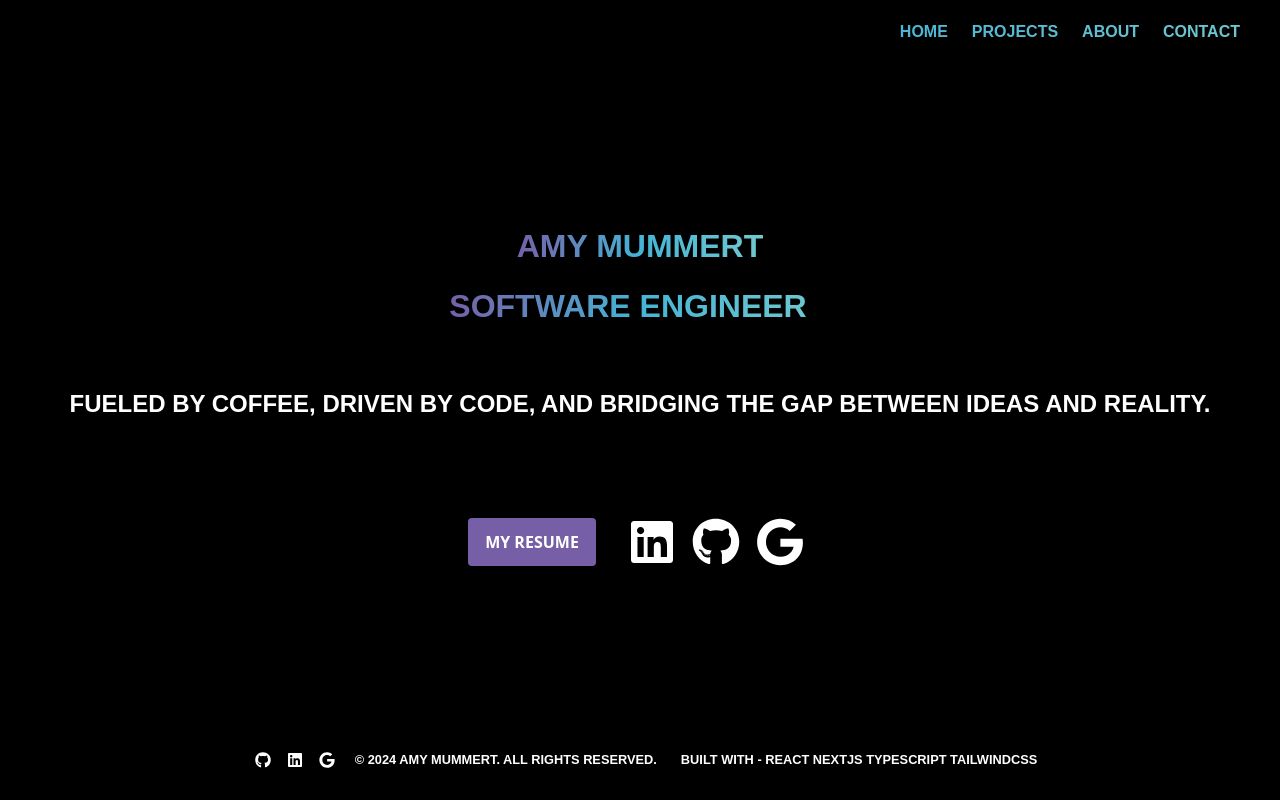
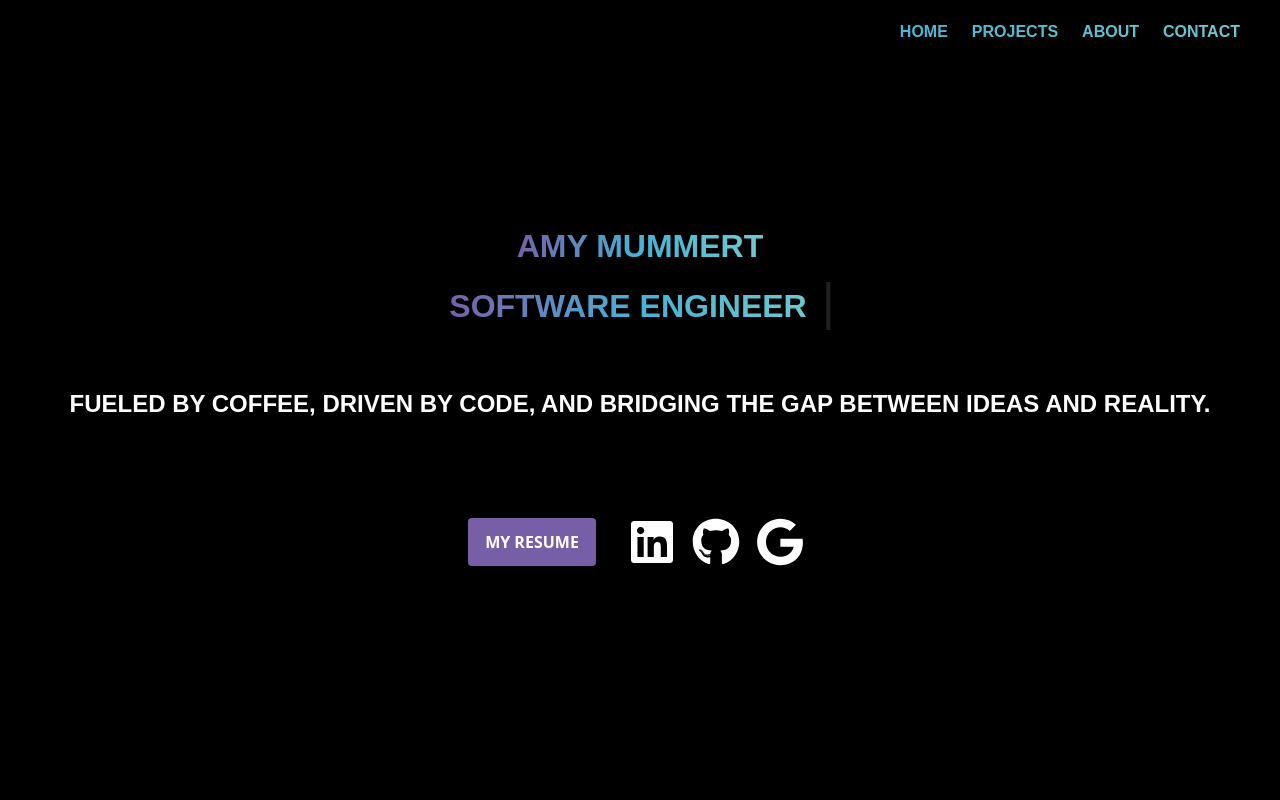
Before and after one commit to ARMummert/mummert_portfolio, a Next.js app: page / in a window 1280 px wide. Shown: the top 800 px of the page. Built offline with nearby package versions, Linux system fonts and the light colour scheme.

Commit message:
removed fixed position

```diff
--- a/src/app/Footer.tsx
+++ b/src/app/Footer.tsx
@@ -30,7 +30,7 @@ const Footer = ({ children }: { children: ReactNode }) => {
 
     return (
       <>
-          <footer className="fixed bottom-0 w-full h-[80px] bg-black text-white text-center z-10">
+          <footer className="bottom-0 w-full h-[80px] bg-black text-white text-center z-10">
               <div className="flex flex-row gap-4 w-full items-center justify-center">
                   <a href="https://github.com/ARMummert" target="_blank"
                      className="flex flex-col text-white mt-8 text-2xl hover:text-[#45B4D6]">
--- a/src/app/page.tsx
+++ b/src/app/page.tsx
@@ -81,7 +81,7 @@ export default function Home() {
       <div className="h-auto">
           <section id="about" className="flex flex-col justify-center items-center text-white">
               <h1 className="mt-24 mb-3">About</h1>
-              <p className="flex flex-col flex-wrap-reverse items-center mt-12 text-white text-center w-4/5">
+              <h3 className="flex flex-col flex-wrap-reverse items-center mt-12 text-white text-center w-4/5">
                   I am a software engineer with a passion for creating innovative solutions and solving complex
                   problems.
                   My journey in technology has allowed me to work with a wide array of tools and frameworks, including
@@ -89,21 +89,21 @@ export default function Home() {
                   These tools have helped me create, develop, test, and improve applications that deliver user-friendly
                   experiences.
                   I am always eager to learn new things and take on new challenges.
-              </p>
-              <p className="flex flex-col flex-wrap-reverse items-center mt-12 text-white text-center w-4/5">
+              </h3>
+              <h3 className="flex flex-col flex-wrap-reverse items-center mt-12 text-white text-center w-4/5">
                   Beyond my technical skills, I am a dedicated team player who is always willing to lend a helping hand.
                   I am a strong communicator who is able to work with cross-functional teams to deliver high-quality
                   products.
                   I am driven by a love for learning and personal growth. I thrive on tackling new challenges and
                   finding creative solutions to complex problems.
-              </p>
-              <p className="flex flex-col flex-wrap-reverse items-center mt-12 text-white text-center w-4/5">
+              </h3>
+              <h3 className="flex flex-col flex-wrap-reverse items-center mt-12 text-white text-center w-4/5">
                   I am currently seeking new opportunities to contribute my skills to impactful projects,
                   collaborate with like-minded professionals, and continue growing as a developer.
                   If you&apos;re looking for a passionate and adaptable engineer to join your team,
                   I&apos;d love to connect!
 
-              </p>
+              </h3>
               <a href="resume/MummertResume.pdf" target="_blank"
                  className="flex flex-row justify-center items-center rounded
                       w-32 h-12 mt-20 text-white uppercase
```
